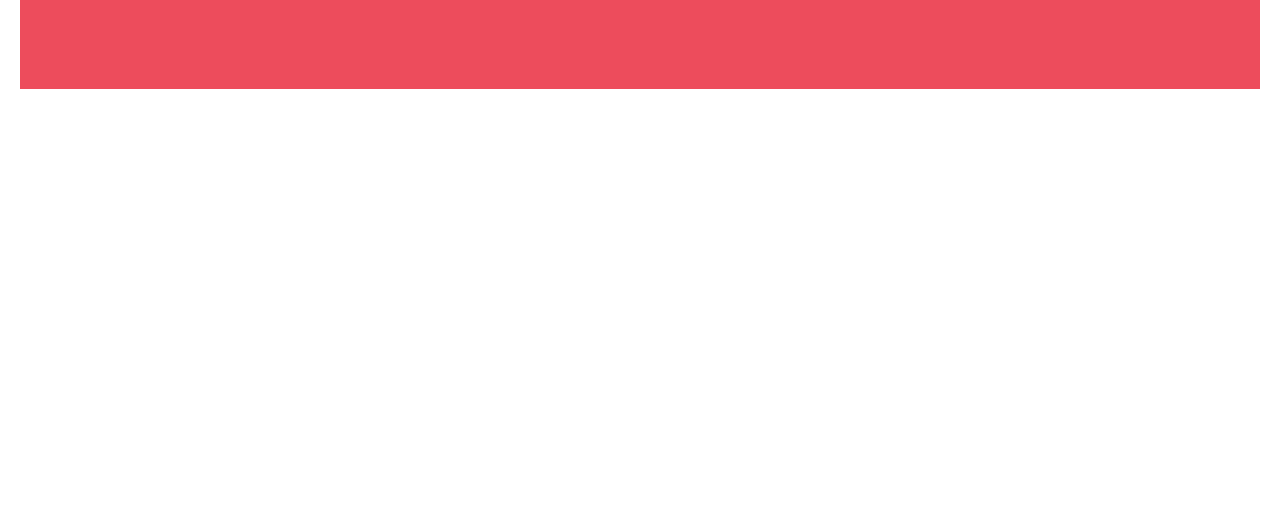
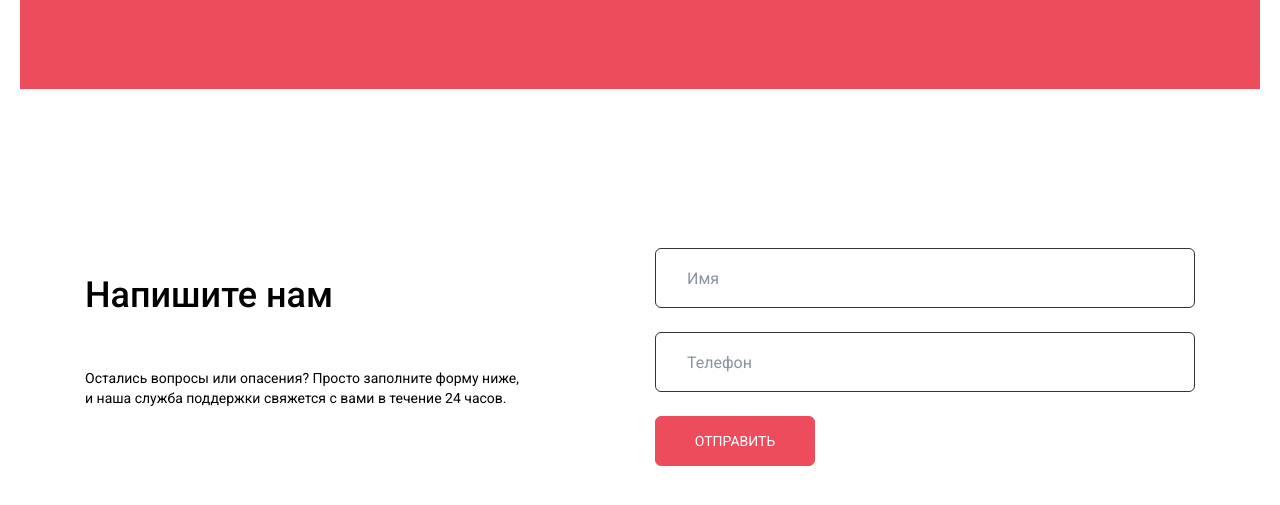
Before and after one commit to PetrLevchenko/CloudBudget, a plain HTML site: page index.html in a window 1280 px wide. Shown: the part 2847-3352 px from the top of the page. Before the commit the page ends 2936 px from the top, so only its background shows below. Drawn offline with Linux system fonts and the light colour scheme.

Commit message:
.contact-us

```diff
--- a/css/main.css
+++ b/css/main.css
@@ -354,6 +354,85 @@ button:hover {
   width: 100%;
 }
 
+.contact {
+  padding: 159px 0 123px;
+}
+
+.contact-inner {
+  max-width: 1110px;
+  margin: 0 auto;
+  display: flex;
+  justify-content: space-between;
+}
+
+.contact-left {
+  padding-top: 26px;
+  max-width: 434px;
+  width: 100%;
+}
+
+.contact-h2 {
+  font: 500 36px "Roboto", sans-serif;
+  color: #000;
+  margin-bottom: 53px;
+}
+
+.contact-p {
+  font: 400 14px / 1.4 "Roboto", sans-serif;
+  text-align: justify;
+  color: #000;
+}
+
+.contact-right {
+  max-width: 540px;
+  width: 100%;
+}
+
+.contact-right form {
+  display: flex;
+  flex-direction: column;
+  align-items: start;
+  gap: 24px;
+}
+
+.contact-right input {
+  font: 400 16px "Roboto", sans-serif;
+  color: #132743;
+  /* Цвет введенного текста (обычно темный) */
+  border: 1px solid #333;
+  border-radius: 6px;
+  width: 100%;
+  /* Обязательно 100%, а не 540px */
+  height: 60px;
+  padding: 0 31px;
+  /* Отступ слева и справа, чтобы текст не прилипал */
+  outline: none;
+  /* Убираем стандартную синюю рамку браузера при клике */
+  transition: border-color 0.3s ease;
+}
+
+/* Плейсхолдер (текст "Имя", "Телефон" внутри) */
+.contact-right input::placeholder {
+  color: rgba(19, 39, 67, 0.5);
+  /* Тот самый полупрозрачный цвет */
+}
+
+/* Меняем цвет рамки, когда пользователь кликает в инпут */
+.contact-right input:focus {
+  border-color: #ed4c5c;
+}
+
+.contact-right button {
+  font: 400 14px "Roboto", sans-serif;
+  text-transform: uppercase;
+  color: #fff;
+  background: #ed4c5c;
+  border: 1.50px solid #ed4c5c;
+  border-radius: 6px;
+  width: 160px;
+  height: 50px;
+}
+
 @media screen and (max-width: 1500px) {}
 
 @media screen and (max-width: 1440px) {}
@@ -370,6 +449,17 @@ button:hover {
     column-gap: 20px;
     flex-wrap: wrap;
     justify-content: center;
+  }
+
+  .contact-inner {
+    gap: 40px;
+    flex-direction: column;
+    align-items: center;
+    text-align: center;
+  }
+
+  .contact-p {
+    text-align: center;
   }
 }
 
@@ -407,6 +497,10 @@ button:hover {
   .header__h1 {
     font-size: 58px;
     margin-top: 80px;
+  }
+
+  .contact-right input {
+    width: 100%;
   }
 }
 
@@ -466,7 +560,8 @@ button:hover {
 
   .video__h2,
   .over-h2,
-  .features-h2 {
+  .features-h2,
+  .contact-h2 {
     font-size: 22px;
   }
 
@@ -483,9 +578,14 @@ button:hover {
     gap: 15px;
     flex-wrap: wrap;
   }
+
   .app-h2 {
     font-size: 18px;
   }
 }
 
-@media screen and (max-width: 200px) {}
+@media screen and (max-width: 200px) {
+  .contact-right button {
+    width: 100%;
+  }
+}
--- a/index.html
+++ b/index.html
@@ -137,7 +137,8 @@
       <div class="app-wrapper">
         <div class="app-content">
           <h2 class="app-h2">Сосредоточьтесь на экономии денег</h2>
-          <p class="app-p">Мы помогаем вам отслеживать ваши привычки в расходах, чтобы вы могли легко определить и сократить ненужные расходы. Просто присоединяйтесь сегодня, чтобы начать!</p>
+          <p class="app-p">Мы помогаем вам отслеживать ваши привычки в расходах, чтобы вы могли легко определить и
+            сократить ненужные расходы. Просто присоединяйтесь сегодня, чтобы начать!</p>
           <div class="app-logo">
             <div>
               <a href="#"><img src="img/logo-google-playstore.svg" alt="logo google playstore"></a>
@@ -150,8 +151,25 @@
         <img class="app-img" src="img/app_bg.png" alt="Уютный столик в кафе">
       </div>
     </section>
+    <!-- Contact Us -->
+    <section class="contact">
+      <div class="contact-inner">
+        <div class="contact-left">
+          <h2 class="contact-h2">Напишите нам</h2>
+          <p class="contact-p">Остались вопросы или опасения? Просто заполните форму ниже, и наша служба поддержки
+            свяжется с вами в течение 24 часов.</p>
+        </div>
+        <div class="contact-right">
+          <form class="contact-form" action="">
+            <input type="text" name="name" placeholder="Имя" required>
+            <input type="tel" name="tel" placeholder="Телефон" required>
+            <button type="submit">Отправить</button>
+          </form>
+        </div>
+      </div>
+    </section>
+
   </div>
-
 </body>
 
 </html>
```
